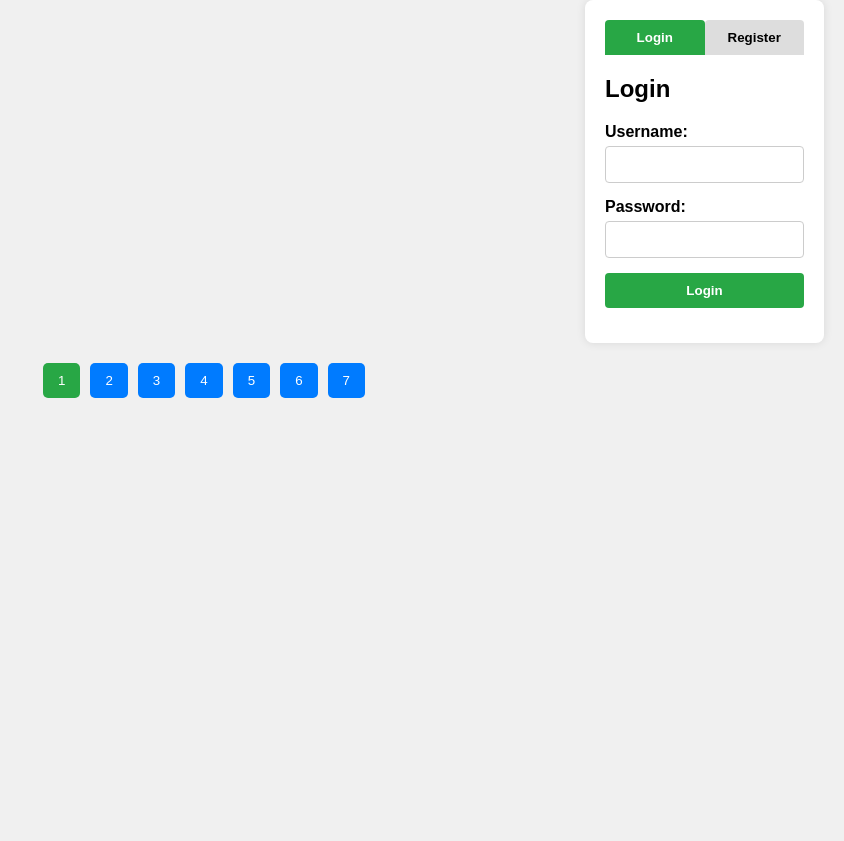
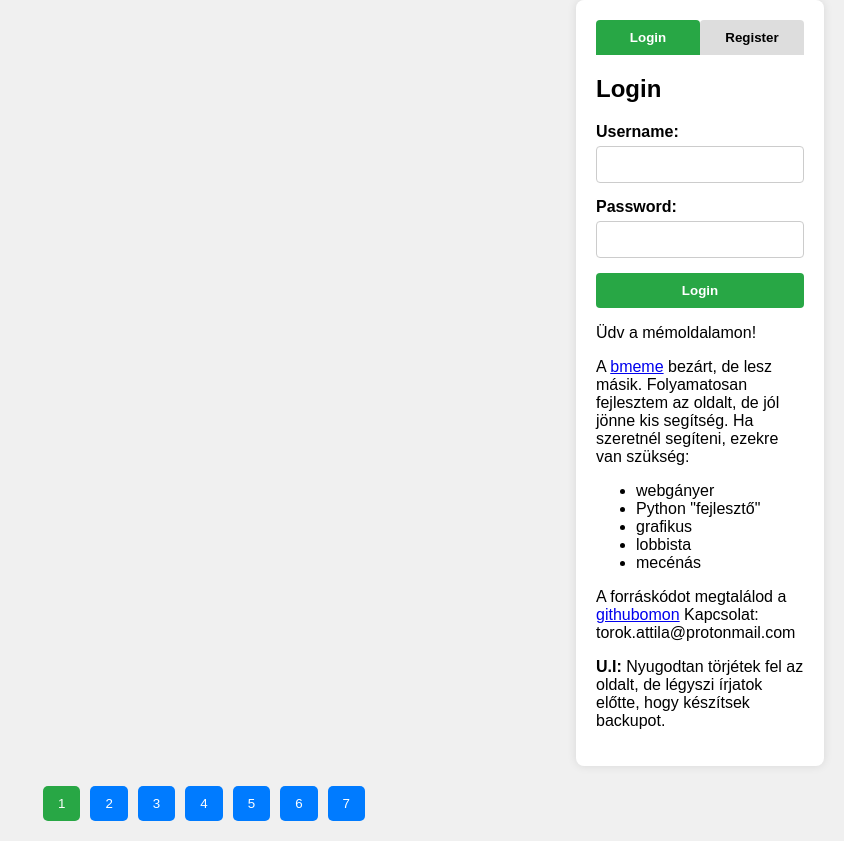
Before and after one commit to tatliHU/memewebsite, a Flask app: page /top in a window 1280 px wide. Shown: the part 129-970 px from the top of the page, without its empty margins (436-1280 px from the left). Before the commit the page ends 527 px from the top, so only its background shows below. Run offline with Flask 3, Linux system fonts and the light colour scheme; data that the repository does not hold is empty; some libraries are stand-ins or nearby versions.

Commit message:
Added welcome text

```diff
--- a/templates/index.html
+++ b/templates/index.html
@@ -77,6 +77,23 @@
                     </div>
                 </form>
             </div>
+            <div>
+                <p>Üdv a mémoldalamon!</p>
+                <p>
+                    A <a href="https://bmeme.hu">bmeme</a> bezárt, de lesz másik. Folyamatosan fejlesztem az oldalt, de jól jönne kis segítség.
+                    Ha szeretnél segíteni, ezekre van szükség:
+                    <ul>
+                        <li>webgányer</li>
+                        <li>Python "fejlesztő"</li>
+                        <li>grafikus</li>
+                        <li>lobbista</li>
+                        <li>mecénás</li>
+                    </ul>
+                    A forráskódot megtalálod a <a href="https://github.com/tatliHU/memewebsite">githubomon</a>
+                    Kapcsolat: torok.attila@protonmail.com
+                </p>
+                <p><b>U.I:</b> Nyugodtan törjétek fel az oldalt, de légyszi írjatok előtte, hogy készítsek backupot.</p>
+            </div>
         </div>
     </div>
     <div id="pageSelector">
```
Also changed, not shown: README.md.
